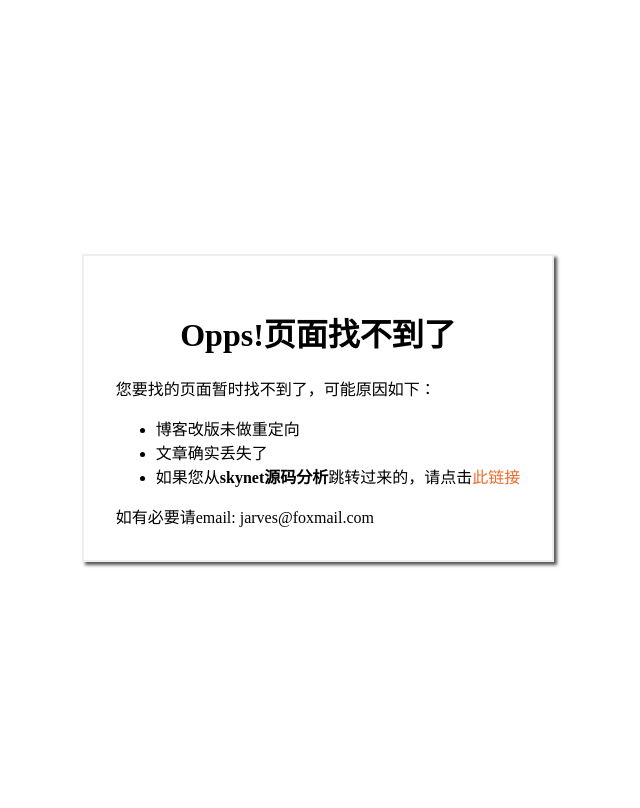
After one commit to nullscc/tornado_mongo_blog, a Python web app: template app/templates/404.html in a window 1280 px wide. The commit adds this page. Shown: the whole page, without its empty margins (322-962 px from the left). Run offline with Jinja, Linux system fonts and the light colour scheme; the template is opened without the code that fills it, so the values that code supplies are empty.

Commit message:
增加404页面

```diff
--- a/app/handler/base.py
+++ b/app/handler/base.py
@@ -105,6 +105,10 @@ class BaseHandler(tornado.web.RequestHandler):
 
         return args_dict
 
+    def write_error(self, status_code, **kwargs):
+        if status_code == 404:
+            self.render_html("404.html")
+
     def render_html(self, template_name, context_dict=None, **kw):
         if not context_dict:
             context_dict = {}
--- a/app/service/article.py
+++ b/app/service/article.py
@@ -49,6 +49,7 @@ class ArticleService(BaseService):
         if not info:
             self.result['err'] = True
             self.result['msg'] = '文章链接:[{}]对应的文章不存在！'.format(slug)
+            return
         if not need_extra:
             self.result['info'] = info
             return
--- /dev/null
+++ b/app/templates/404.html
@@ -0,0 +1,73 @@
+<!DOCTYPE html>
+<html>
+<head>
+<title>一只特立独行的猪</title>
+<meta charset="utf-8">
+<meta name="viewport" content="width=device-width, initial-scale=1, shrink-to-fit=no, user-scalable=no">
+<style type="text/css">
+html, body {
+  height: 100%;
+}
+
+.flex-container {
+      height: 100%;
+      display: -webkit-flex;
+      display: -ms-flexbox;
+      display: -webkit-box;
+      display: -moz-box;
+      display: flex;
+      -webkit-flex-direction: column;
+          -ms-flex-direction: column;
+              -webkit-box-orient: vertical;
+              -webkit-box-direction: normal;
+                 -moz-box-orient: vertical;
+                 -moz-box-direction: normal;
+              flex-direction: column;
+      -webkit-justify-content: center;
+      -ms-flex-pack: center;
+      -webkit-box-pack: center;
+         -moz-box-pack: center;
+              justify-content: center;
+      -webkit-align-items: center;
+           -ms-flex-align: center;
+              -webkit-box-align: center;
+                 -moz-box-align: center;
+              align-items: center;
+}
+.all {
+    max-width: 26em;
+    padding: 2em;
+    margin: 1em;
+    border: solid 2px #eee;
+    box-shadow: .2em .2em .2em #555;
+
+}
+.all h1 {
+    text-align: center;
+}
+a {
+    text-decoration: none;
+}
+a, a:hover {
+    color: #ef6a2d;
+}
+
+</style>
+</head>
+
+<body>
+<div class="flex-container">
+<div class="all">
+<h1>Opps!页面找不到了</h1>
+您要找的页面暂时找不到了，可能原因如下：
+<ul>
+    <li>博客改版未做重定向</li>
+    <li>文章确实丢失了</li>
+    <li>如果您从<strong>skynet源码分析</strong>跳转过来的，请点击<a href="/tags?name=skynet%E6%BA%90%E7%A0%81%E5%88%86%E6%9E%90">此链接</a></li>
+</ul>
+如有必要请email: jarves@foxmail.com
+</div>
+</div>
+</body>
+
+</html>
--- a/app/templates/base.html
+++ b/app/templates/base.html
@@ -5,7 +5,6 @@
 <meta charset="utf-8">
 <meta name="viewport" content="width=device-width, initial-scale=1, shrink-to-fit=no, user-scalable=no">
 <link rel="stylesheet" href="https://maxcdn.bootstrapcdn.com/bootstrap/4.0.0/css/bootstrap.min.css" integrity="sha384-Gn5384xqQ1aoWXA+058RXPxPg6fy4IWvTNh0E263XmFcJlSAwiGgFAW/dAiS6JXm" crossorigin="anonymous">
-  </body>
 <style type="text/css">
 header h1 a {
       text-shadow: -.2rem .2rem .2rem #aaa;
```
Also changed, not shown: app/handler/index.py (+7 -0 lines).
